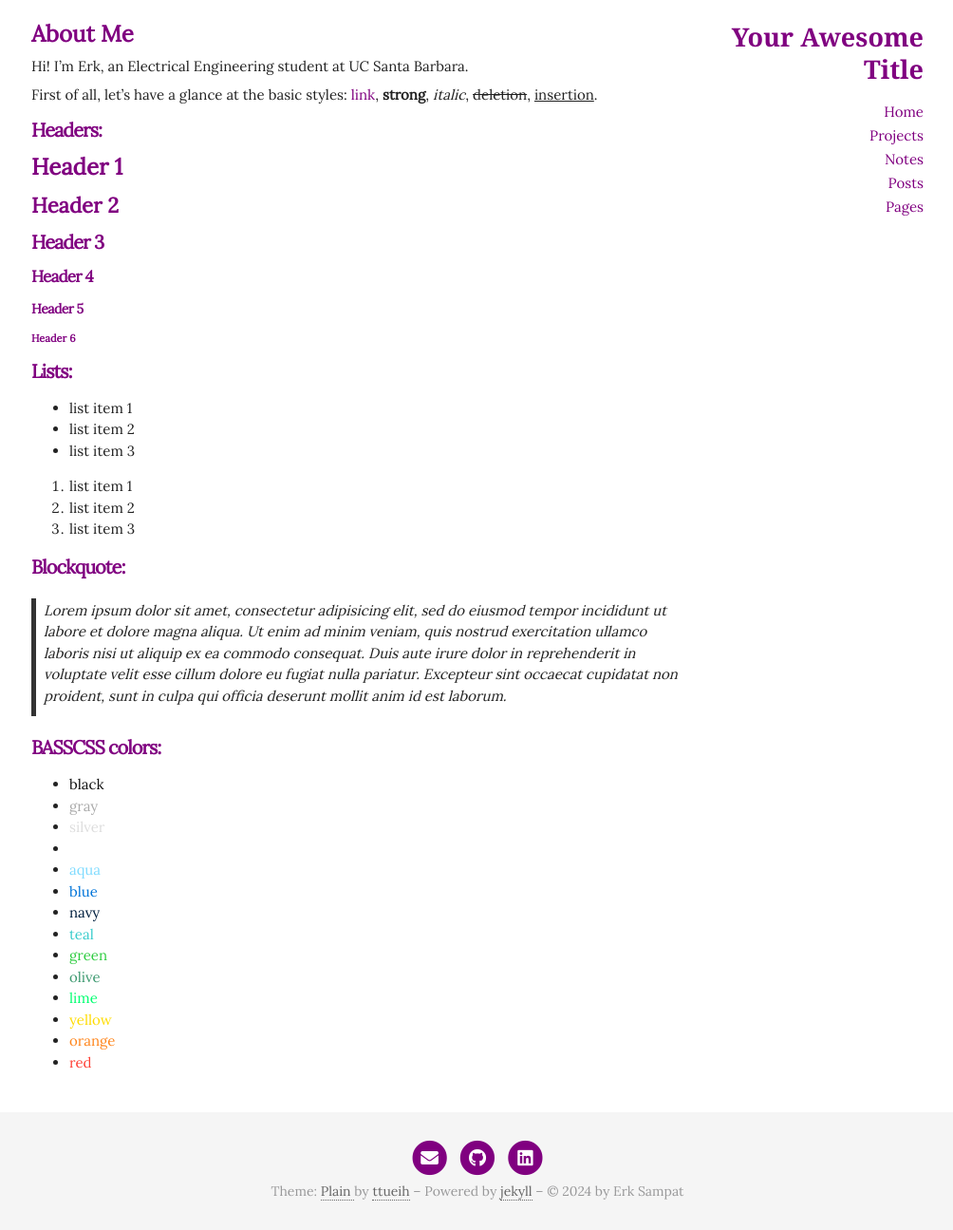
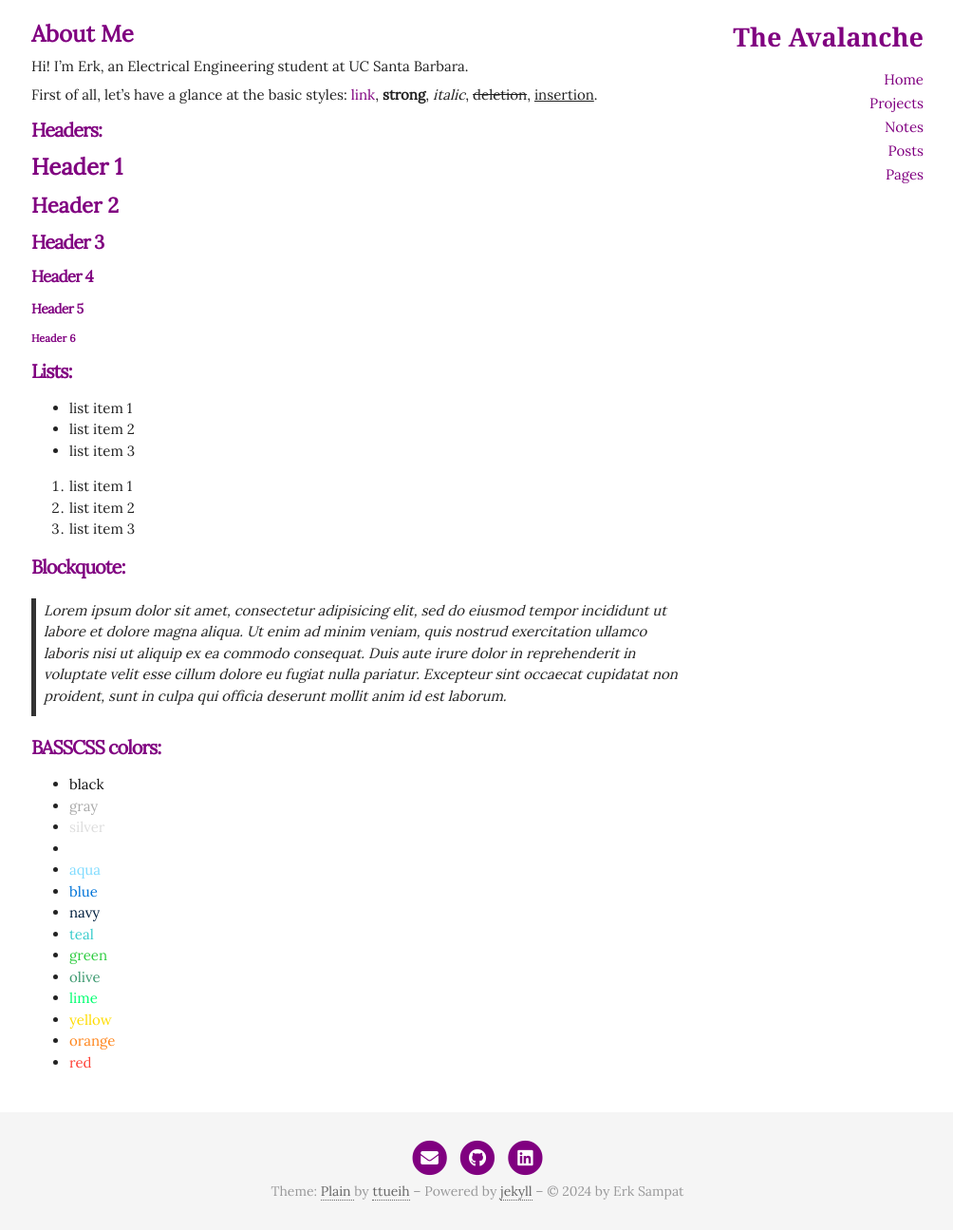
Before and after one commit to haydenghosh/haydenghosh.github.io, a Jekyll site: the page built from index.md, in a window 1280 px wide. Shown: the whole page at 95% size, without its empty margins (137-1141 px from the left). Built offline with Jekyll 4.4.1, drawn with Linux system fonts in a browser that asks for light colours; nearby versions of some CDN libraries.

Commit message:
update title and timezone

```diff
--- a/_config.yml
+++ b/_config.yml
@@ -6,7 +6,7 @@
 # 'jekyll serve'. If you change this file, please restart the server process.
 
 # Site settings
-title: "Your Awesome Title"
+title: "The Avalanche"
 email: esampat@ucsb.edu
 description: > # this means to ignore newlines until "baseurl:"
   Write an awesome description for your new site here. You can edit this
@@ -114,4 +114,4 @@ mathjax: true
 excerpt_separator: <!--description-->
 
 # set timezone
-timezone: Europe/Berlin
+timezone: america/los_angeles
```
